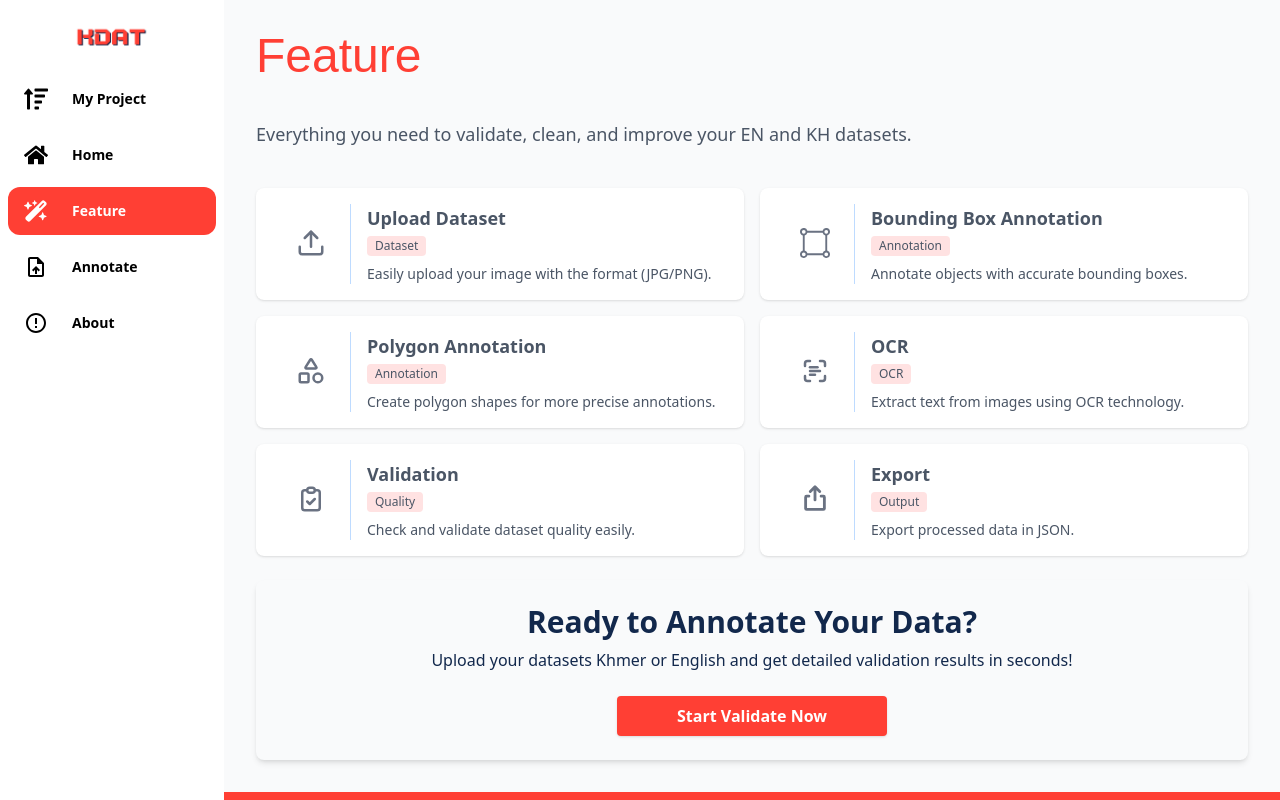
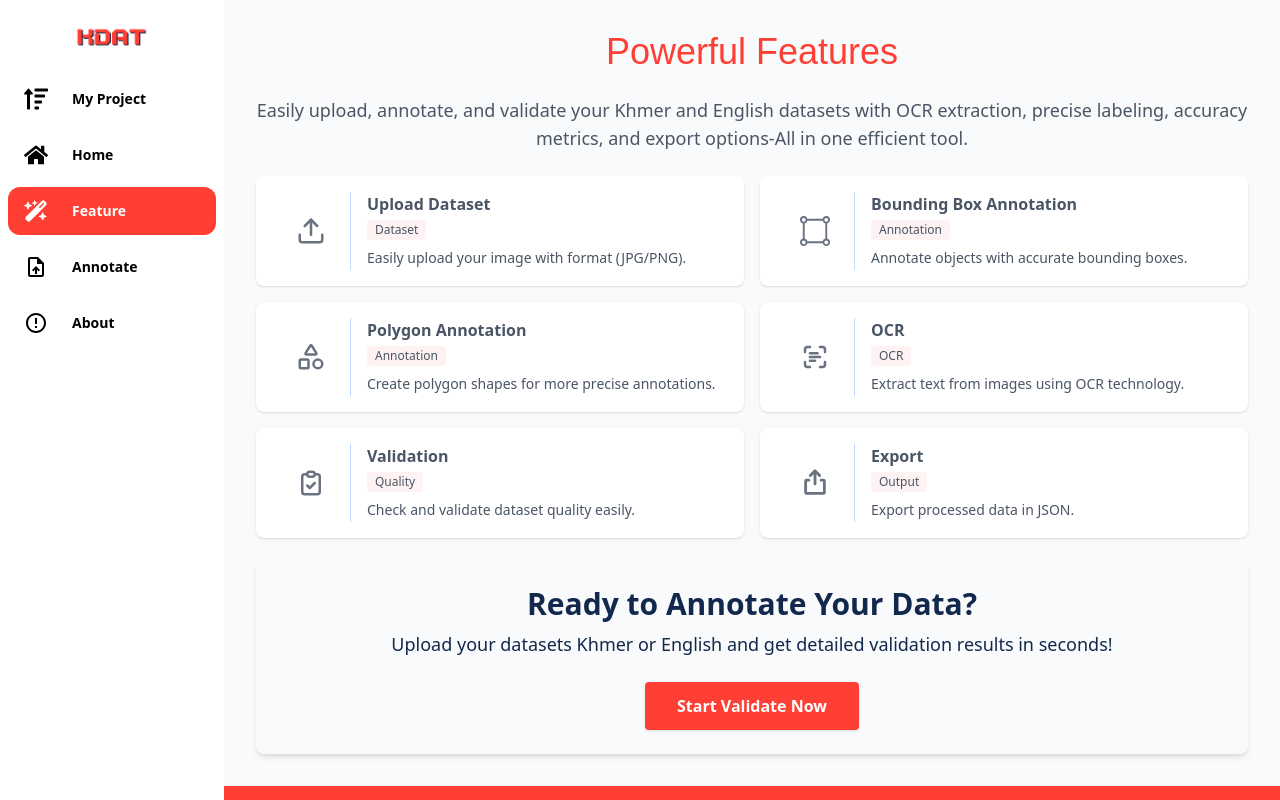
Before and after one commit to Sievlinh/Khmer-Annotation-Tool-Frontend, a React (Vite) app: page /feature in a window 1280 px wide. Built offline with nearby package versions, Linux system fonts and the light colour scheme; a web font is replaced by a local one.

Commit message:
Updated responsive

```diff
--- a/src/pages/Feature.jsx
+++ b/src/pages/Feature.jsx
@@ -7,28 +7,13 @@ import { PiExportBold } from "react-icons/pi";
 import Footer from '../components/Footer';
 // import { NavLink,Navigate } from "react-router-dom";
 
-const SidebarItem = () => {
-  return (
-<div className=" text-[#12284c] rounded-lg p-6 text-center mt-6 shadow-md bg-gray-50 transition-transform">
-      <h2 className="text-3xl font-bold mb-2">Ready to Annotate Your Data?</h2>
-      <p className="mb-6 text-1xl">
-        Upload your datasets Khmer or English and get detailed validation results in seconds!
-      </p>
-      <a href="/annotate">
-      <button className="bg-[#ff3f34] text-white font-semibold px-15 py-2 rounded shadow hover:bg-white hover:text-[#ff3f34] transition">
-        Start Validate Now
-      </button>
-      </a>
 
-    </div>
-  );
-};
 
 const featuresData = [
   {
     icon: FiUpload,
     title: "Upload Dataset",
-    description: "Easily upload your image with the format (JPG/PNG).",
+    description: "Easily upload your image with format (JPG/PNG).",
     tag: "Dataset",
   },
   {
@@ -62,31 +47,51 @@ const featuresData = [
     tag: "Output",
   },
 ];
+
+const SidebarItem = () => {
+  return (
+    <div className="text-[#12284c] rounded-lg p-6 text-center mt-6 shadow-md bg-gray-50 transition-transform">
+      <h2 className="text-xl sm:text-2xl md:text-3xl font-bold mb-2">
+        Ready to Annotate Your Data?
+      </h2>
+      <p className="mb-6 text-sm sm:text-base md:text-lg">
+        Upload your datasets Khmer or English and get detailed validation results in seconds!
+      </p>
+      <a href="/annotate">
+        <button className="bg-[#ff3f34] text-white font-semibold px-4 sm:px-6 md:px-8 py-2 sm:py-2.5 md:py-3 rounded shadow hover:bg-white hover:text-[#ff3f34] transition text-xs sm:text-sm md:text-base whitespace-nowrap">
+          Start Validate Now
+        </button>
+      </a>
+    </div>
+  );
+};
+
 const Features = () => {
   return (
     <div className="min-h-full bg-gray-50">
     <main className="flex-1 p-8 bg-gray-50 overflow-y-auto">
-      <h1 className="text-5xl font-cadt text-[#ff3f34] mb-2 ">
-        Feature
+      <h1 className="text-2xl md:5xl text-center sm:text-4xl font-cadt text-[#ff3f34]">
+        Powerful Features
       </h1>
-      <p className="text-gray-600 text-lg mt-10 mb-10">
-        Everything you need to validate, clean, and improve your EN and KH datasets.
+      <p className="text-gray-600 sm:text-lg text-base mt-4 sm:mt-6 mb-4 sm:mb-6 text-center">
+        Easily upload, annotate, and validate your Khmer and English datasets with OCR extraction, precise labeling, accuracy metrics, and export options-All in one efficient tool.
       </p>
 
-      <div className="grid grid-cols-1 md:grid-cols-2 gap-4">
+      <div className="grid grid-cols-1 md:grid-cols-2 gap-4 ">
         {featuresData.map((f, i) => (
           <div
             key={i}
             div className="bg-white rounded-lg shadow p-4 flex space-x-4
                 hover:bg-red-50 hover:shadow-lg transition
                 duration-300 ease-in-out"
-          >
-            <div className="text-3xl text-gray-500 border-r p-6  flex border-blue-200">
+                      >
+            <div className="text-3xl text-gray-500 border-r p-6 flex justify-center items-center border-blue-200">
               <f.icon />
             </div>
+
             <div>
-              <h2 className="font-semibold text-gray-600 text-lg">{f.title}</h2>
-              <span className="inline-block px-2 py-0.5 mt-1 text-xs bg-red-100 text-gray-600 rounded">
+              <h2 className="font-semibold text-gray-600 text-base">{f.title}</h2>
+              <span className="inline-block px-2 py-0.5 mt-1 text-xs bg-red-50 text-gray-600 rounded">
                 {f.tag}
               </span>
               <p className="text-sm text-gray-600 mt-2">{f.description}</p>
```
